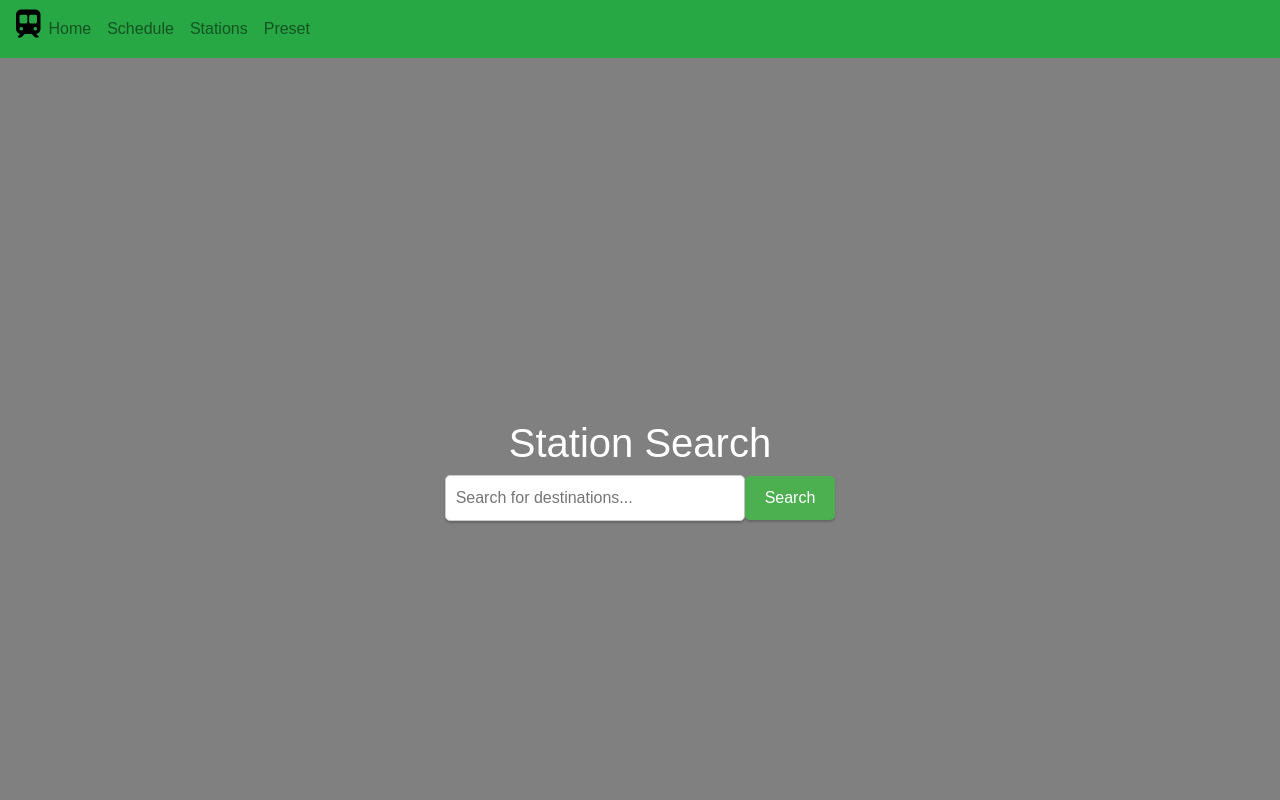
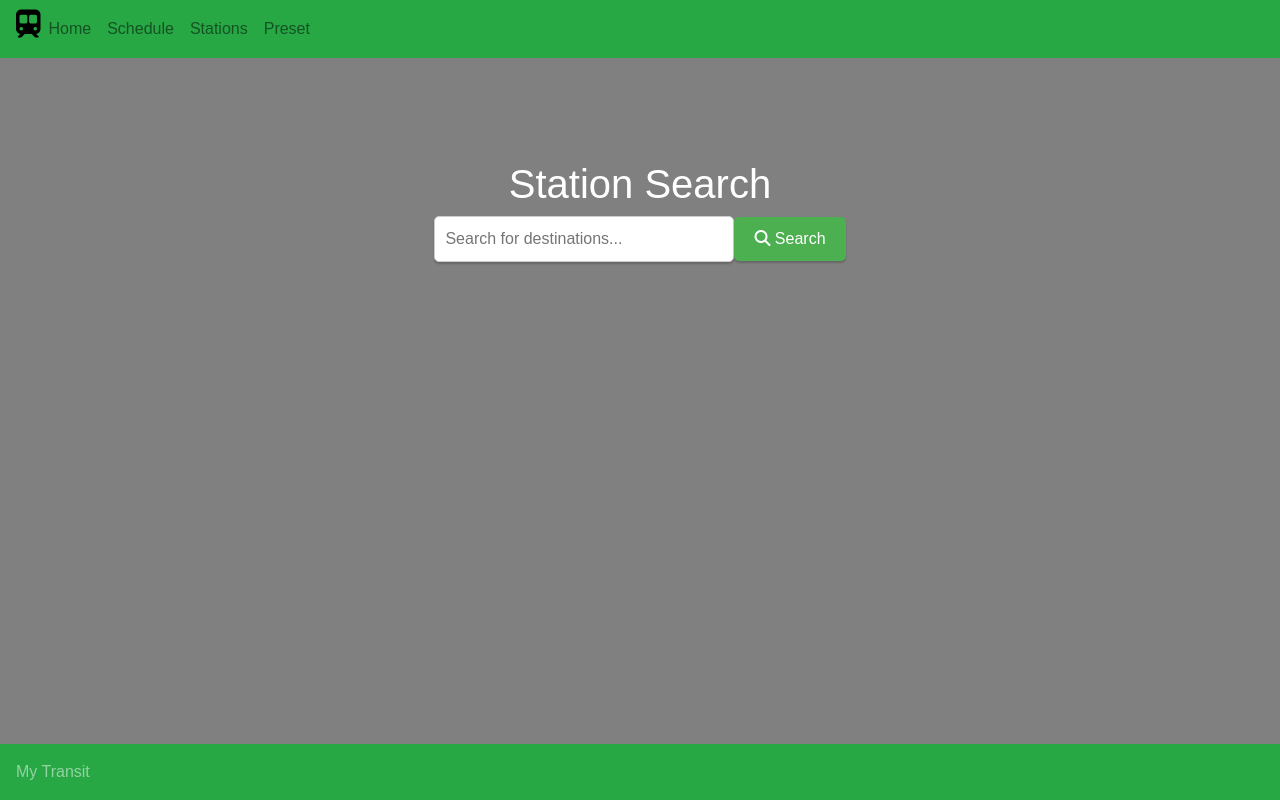
Before and after one commit to DallasSmith1/My-Transit, a React (Vite) app: page /stations in a window 1280 px wide. Built offline with nearby package versions, Linux system fonts and the light colour scheme.

Commit message:
adjusted colors

```diff
--- a/index.html
+++ b/index.html
@@ -8,6 +8,9 @@
     <meta name="viewport" content="width=device-width, initial-scale=1.0" />
     <title>Tauri + React</title>
   </head>
+  <style>
+    body{background-color: grey; vertical-align: middle;}
+  </style>
 
   <body>
     <div id="root"></div>
--- /dev/null
+++ b/src/BottomNav.jsx
@@ -0,0 +1,12 @@
+function BottomNav()
+{
+    return (
+        <nav className="navbar foxed-bottom navbar-dark bg-success" style={{position: "fixed", overflow: "hidden", bottom: 0,width: '100%', left: 0}}>
+            <span className="navbar-text">
+                My Transit
+            </span>
+        </nav>
+    );
+}
+
+export default BottomNav;
--- a/src/Stations.css
+++ b/src/Stations.css
@@ -1,17 +1,15 @@
 body {
     font-family: 'Arial', sans-serif;
-    background-color: gray;
     margin: 0;
     padding: 0;
     display: flex;
     justify-content: center;
-    align-items: center;
-    height: 100vh;
+    align-items: top;
     color: white;
 }
 
 .container {
-    text-align: center;
+    text-align: top;
 }
 
 .search-container {
--- a/src/Stations.jsx
+++ b/src/Stations.jsx
@@ -1,31 +1,12 @@
 import "./Stations.css";
 
-function search() {
+
+async function search() {
     if (document.getElementById('searchInput') != null)
     {
-        // In a real application, you would perform an AJAX request here to fetch search results
-        // For demonstration purposes, let's use some dummy data
-        const destinations = ['Paris', 'Tokyo', 'New York', 'London', 'Sydney'];
+        const [data, setData] = useState("");
 
-        const searchInput = document.getElementById('searchInput');
-        const searchTerm = searchInput.value.toLowerCase();
-        const resultsContainer = document.getElementById('results');
-
-        // Clear previous results
-        resultsContainer.innerHTML = '';
-
-        // Filter destinations based on the search term
-        const filteredDestinations = destinations.filter(destination =>
-            destination.toLowerCase().includes(searchTerm)
-        );
-
-        // Display results
-        filteredDestinations.forEach(destination => {
-            const destinationItem = document.createElement('div');
-            destinationItem.classList.add('destination-item');
-            destinationItem.textContent = destination;
-            resultsContainer.appendChild(destinationItem);
-        });
+        setData(await invoke("getDestinations"));
     }
 }
 
@@ -37,7 +18,7 @@ function Stations()
 
         <div className="search-container">
             <input type="text" id="searchInput" placeholder="Search for destinations..."/>
-            <button onclick={search()}>Search</button>
+            <button onClick={search}><i className="fa-solid fa-magnifying-glass"></i> Search</button>
         </div>
 
         <div className="results" id="results">
--- a/src/main.jsx
+++ b/src/main.jsx
@@ -2,6 +2,7 @@ import React from "react";
 import ReactDOM from "react-dom/client";
 import "./styles.css";
 import Nav from "./Nav";
+import BottomNav from "./BottomNav";
 import Home from "./Home";
 import Schedule from "./Schedule";
 import Stations from "./Stations";
@@ -27,5 +28,6 @@ ReactDOM.createRoot(document.getElementById("root")).render(
           </Route>
         </Switch>
       </div>
+      <BottomNav />
     </Router>
 );
--- a/src/styles.css
+++ b/src/styles.css
@@ -4,8 +4,8 @@
   line-height: 24px;
   font-weight: 400;
 
-  color: #0f0f0f;
-  background-color: #f6f6f6;
+  color: gray;
+  background-color: gray;
 
   font-synthesis: none;
   text-rendering: optimizeLegibility;
@@ -61,7 +61,7 @@ button {
   font-size: 1em;
   font-weight: 500;
   font-family: inherit;
-  color: #0f0f0f;
+  color: gray;
   background-color: #ffffff;
   transition: border-color 0.25s;
   box-shadow: 0 2px 2px rgba(0, 0, 0, 0.2);
```
Also changed, not shown: 2 other files (tests, documents, lock files or other folders).
